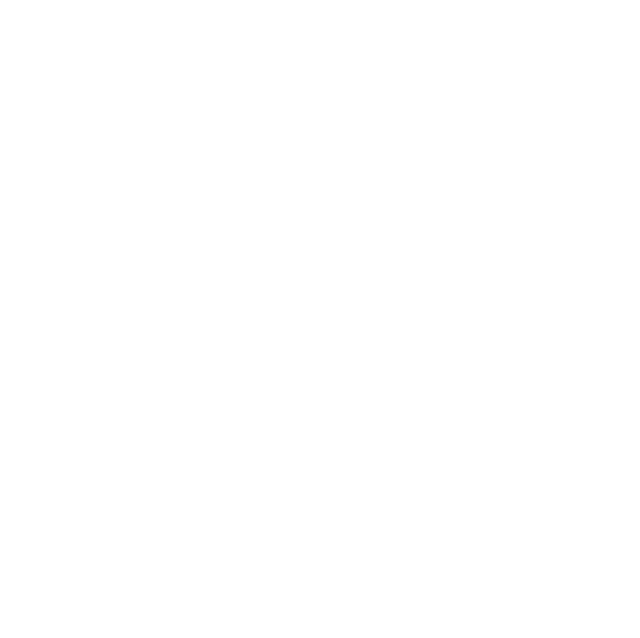
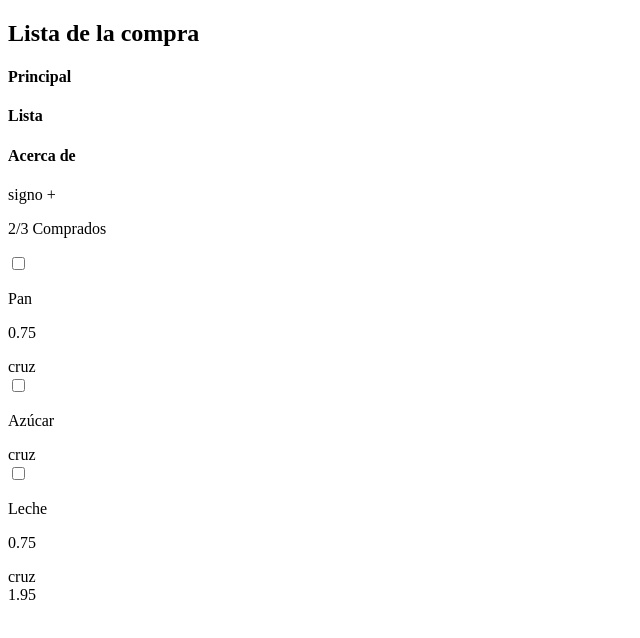
Before and after one commit to jbokyes/202301-W1CH3-Joaquin-Bezanilla-, a website: page index.html in a window 1280 px wide. Shown: the whole page, without its empty margins (0-640 px from the left). Drawn offline with Linux system fonts and the light colour scheme.

Commit message:
Add primeros elementos a lista de compras

```diff
--- a/index.html
+++ b/index.html
@@ -10,7 +10,46 @@
 </head>
 
 <body>
+  <header>
+    <section id="nav1">
+      <h1>Lista de la compra</h1>
+      <h4>Principal</h4>
+      <h4>Lista</h4>
+      <h4>Acerca de</h4>
+    </section>
+    <section id="nav2">
+      signo +
+      <p>2/3 Comprados</p>
+    </section>
+  </header>
+  <main>
+    <section id="productos">
+      <div>
+        <input type="checkbox" name="" id="">
+        <p>Pan</p>
+        <p>0.75</p>
+        cruz
+      </div>
+      <div>
+        <input type="checkbox" name="" id="">
+        <p>Azúcar</p>
+        <p></p>
+        cruz
+      </div>
+      <div>
+        <input type="checkbox" name="" id="">
+        <p>Leche</p>
+        <p>0.75</p>
+        cruz
+      </div>
+      <div>
+        <span id="total">
+          1.95
+        </span>
+      </div>
+    </section>
 
+  </main>
 
 </body>
 
```
Also changed, not shown: signo-medico.png (added).
